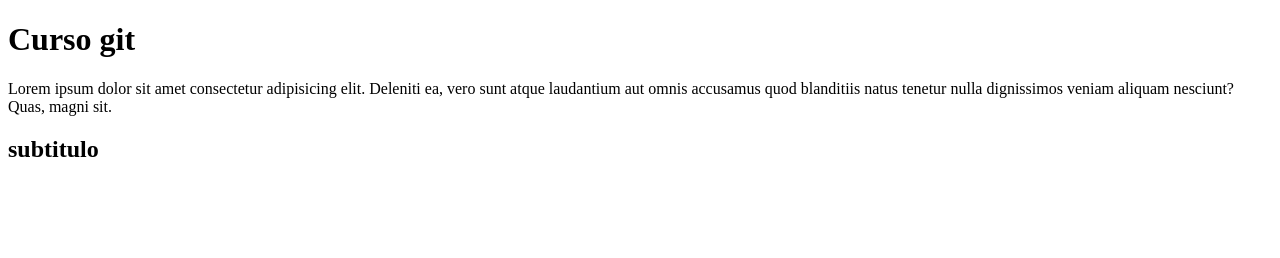
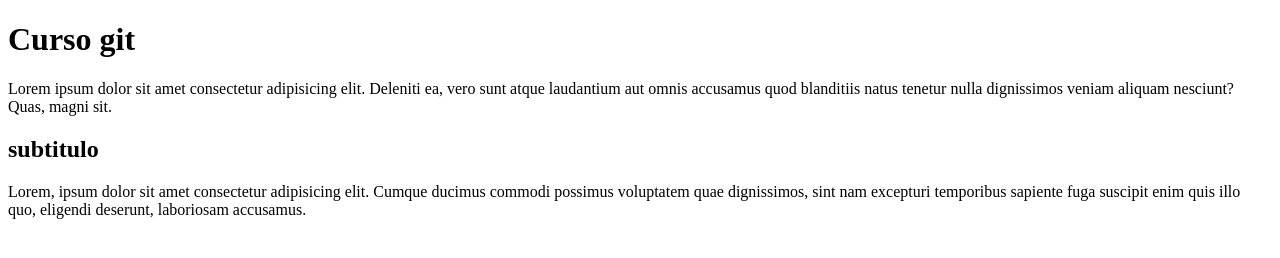
Before and after one commit to Castilhoo/curso-git, a plain HTML site: page index.html in a window 1280 px wide. Drawn offline with Linux system fonts and the light colour scheme.

Commit message:
inserido outro paragrafo

```diff
--- a/index.html
+++ b/index.html
@@ -12,5 +12,7 @@
     <p>Lorem ipsum dolor sit amet consectetur adipisicing elit. Deleniti ea, vero sunt atque laudantium aut omnis accusamus quod blanditiis natus tenetur nulla dignissimos veniam aliquam nesciunt? Quas, magni sit.</p>
 
     <h2>subtitulo</h2>
+
+    <p>Lorem, ipsum dolor sit amet consectetur adipisicing elit. Cumque ducimus commodi possimus voluptatem quae dignissimos, sint nam excepturi temporibus sapiente fuga suscipit enim quis illo quo, eligendi deserunt, laboriosam accusamus.</p>
 </body>
 </html>
```
